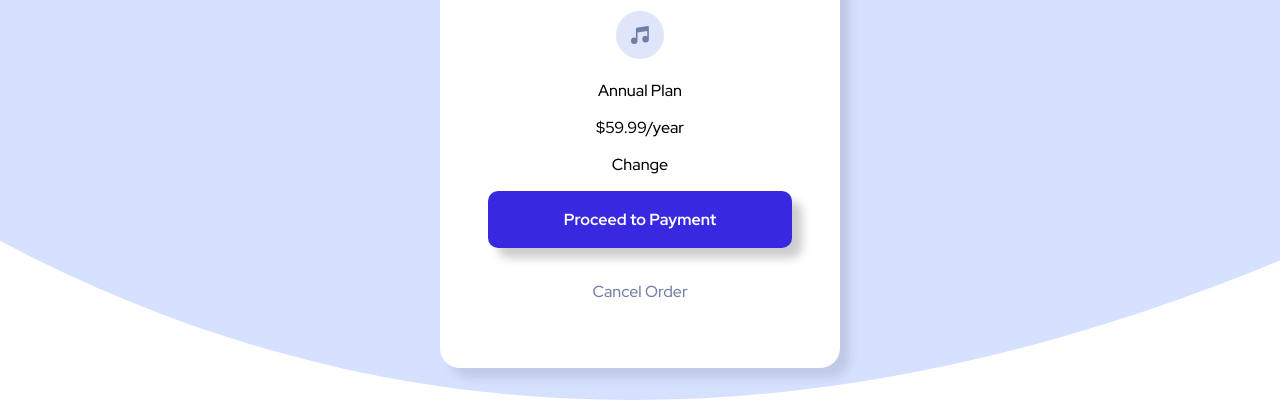
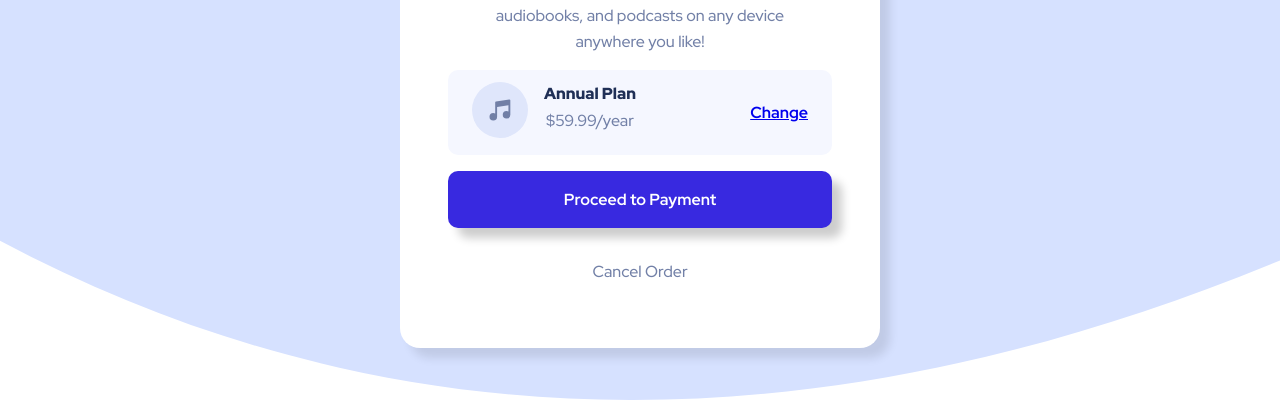
Before and after one commit to thor-rodrigues/order-summary-component, a plain HTML site: page index.html in a window 1280 px wide. Shown: the part 400-800 px from the top of the page. Drawn offline with Linux system fonts and the light colour scheme.

Commit message:
Completed static desktop version

```diff
--- a/index.html
+++ b/index.html
@@ -36,13 +36,15 @@
                 <p>You can now listen to millions of songs, audiobooks, and podcasts on any device anywhere you like!</p>
             </div>
             <div class="subscription-component">
-                <div class="subscription-description">
+                <div class="subscription-icon">
                     <img src="./images/icon-music.svg" alt="Music icon">
+                </div>
+                <div class="subscription-text">
                     <p class="annual-plan">Annual Plan</p>
                     <p class="subscription-price">$59.99/year</p>
                 </div>
-                <div class="subscription-change">
-                    <p>Change</p>
+                <div class="subscription-change-button">
+                    <a href="#">Change</a>
                 </div>
             </div>
             <div class="payment-button">
--- a/style.css
+++ b/style.css
@@ -24,7 +24,7 @@ body {
 
 .card {
     flex-direction: column;
-    width: 25rem;
+    width: 30rem;
     border-radius: 20px;
     background-color: rgb(255, 255, 255);
     box-shadow: 10px 10px 10px rgb(0, 0, 0, 0.1);
@@ -41,12 +41,44 @@ body {
 
 .card-description {
     color: hsl(224, 23%, 55%);
-    padding: 0rem 2rem;
+    padding: 0rem 4rem;
     line-height: 1.6;
 }
 
 
 /* Subscription component styles */
+
+.subscription-component {
+    display: flex;
+    flex-direction: row;
+    align-items: center;
+    background-color: hsl(225, 100%, 98%);
+    padding: 0.5rem;
+    border-radius: 10px;
+    margin: 1rem 3rem;
+}
+
+.subscription-icon img {
+    height: 3.5rem;
+    width: 3.5rem;
+    margin: 0 1rem;
+}
+
+.annual-plan {
+    color: hsl(223, 47%, 23%);
+    font-weight: 900;
+    line-height: 0;
+}
+
+.subscription-price {
+    color: hsl(224, 23%, 55%);
+}
+
+.subscription-change-button {
+    margin-left: auto;
+    padding-right: 1rem;
+    font-weight: 700;
+}
 
 
 /* Payment & cancel order styles */
```
